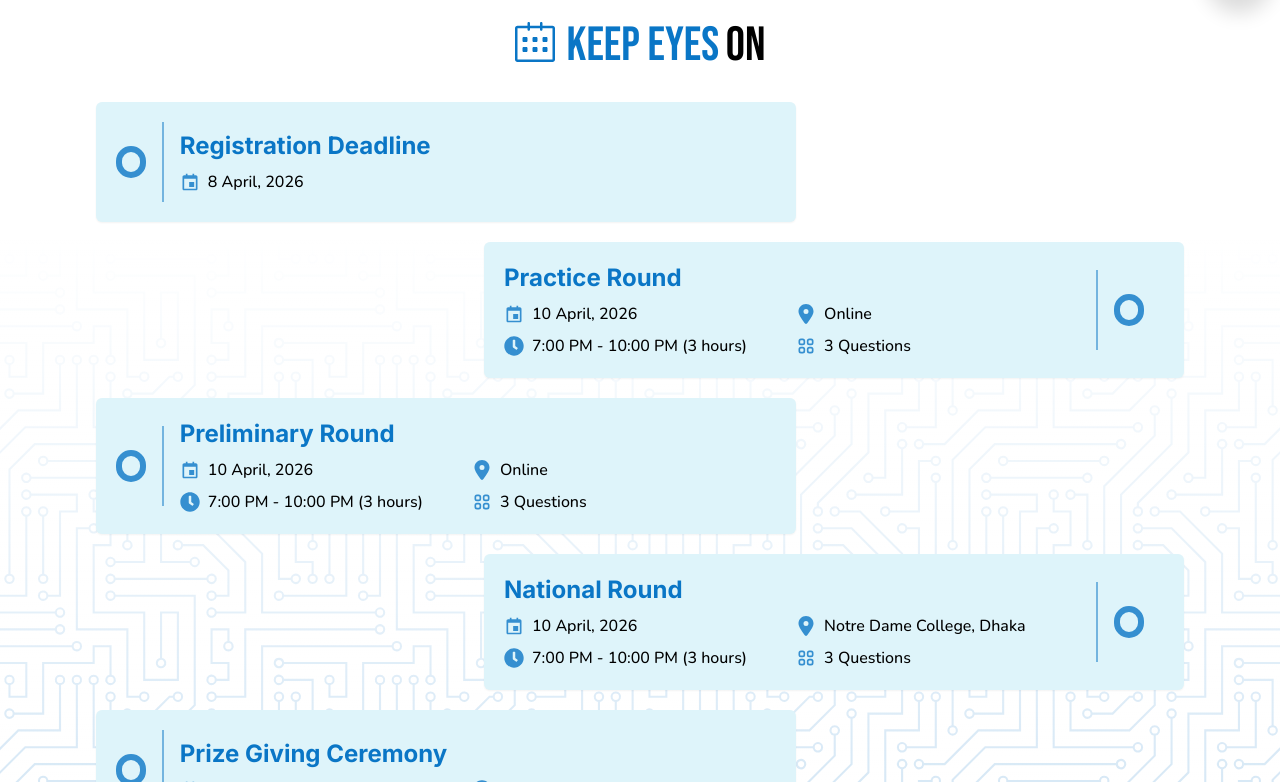
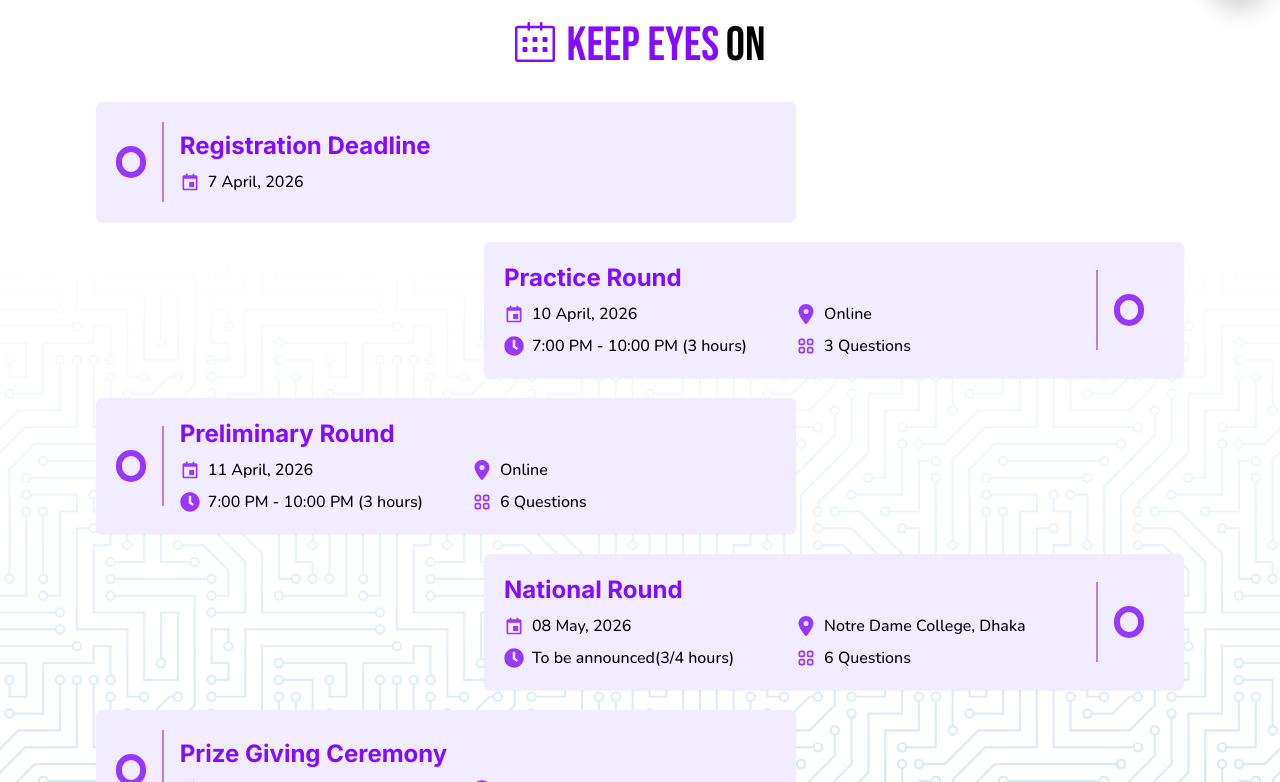
Before and after one commit to nditc/NDITC-FTMPC, a Next.js app: page / in a window 1280 px wide. Shown: the part 778-1560 px from the top of the page. Built offline with nearby package versions, Linux system fonts and the light colour scheme; no server answers; the database is empty.

Commit message:
Theme update

```diff
--- a/src/Components/Home/Prize.tsx
+++ b/src/Components/Home/Prize.tsx
@@ -27,26 +27,26 @@ const Prize = () => {
               <div className="flex  flex-wrap  gap-2 text-2xl ">
                 <div className="flex min-w-[200px]  flex-1 gap-2 items-center   rounded-sm">
                   <FaMoneyBill1Wave className="text-2xl text-primary" />
-                  <b className="text-primary">16,000 </b>Tk
+                  <b className="text-primary">To be announced </b>Tk
                 </div>
               </div>
               <hr className="my-3"></hr>
               <div className="flex  flex-wrap  gap-2 text-xl ">
                 <div className="flex min-w-[200px]  flex-1 gap-2 items-center   rounded-sm">
                   <p>1st Place</p>
-                  <b className="text-primary">8,000 </b>Tk
+                  <b className="text-primary">To be announced </b>Tk
                 </div>
               </div>
               <div className="flex  flex-wrap  gap-2 text-lg ">
                 <div className="flex min-w-[200px]  flex-1 gap-2 items-center   rounded-sm">
                   <p>2nd Place</p>
-                  <b className="text-primary">5,000 </b>Tk
+                  <b className="text-primary">To be announced </b>Tk
                 </div>
               </div>{' '}
               <div className="flex  flex-wrap  gap-2 text-lg ">
                 <div className="flex min-w-[200px]  flex-1 gap-2 items-center   rounded-sm">
                   <p>3rd Place</p>
-                  <b className="text-primary">3,000 </b>Tk
+                  <b className="text-primary">To be announced </b>Tk
                 </div>
               </div>
             </div>
--- a/src/Components/Home/Timeline.tsx
+++ b/src/Components/Home/Timeline.tsx
@@ -67,7 +67,7 @@ const Timeline = () => {
       </h1>
       <div className="container">
         <div className="flex flex-col gap-5  max-w-[1100px] mx-auto">
-          <TimelineCard title="Registration Deadline" date="8 April, 2026" />
+          <TimelineCard title="Registration Deadline" date="7 April, 2026" />
           <TimelineCard
             title="Practice Round"
             date="10 April, 2026"
@@ -77,19 +77,19 @@ const Timeline = () => {
           />
           <TimelineCard
             title="Preliminary Round"
-            date="10 April, 2026"
+            date="11 April, 2026"
             venue="Online"
             time="7:00 PM - 10:00 PM (3 hours)"
-            format="3 Questions"
+            format="6 Questions"
           />
           <TimelineCard
             title="National Round"
-            date="10 April, 2026"
+            date="08 May, 2026"
             venue="Notre Dame College, Dhaka"
-            time="7:00 PM - 10:00 PM (3 hours)"
-            format="3 Questions"
+            time="To be announced(3/4 hours)"
+            format="6 Questions"
           />
-          <TimelineCard title="Prize Giving Ceremony" date="10 April, 2026" time="5.00 AM" />
+          <TimelineCard title="Prize Giving Ceremony" date="09 May, 2026" time="To be announced" />
         </div>
       </div>
     </div>
--- a/src/data/setter_data.ts
+++ b/src/data/setter_data.ts
@@ -12,7 +12,7 @@ type setter = {
   dept?: string | null;
 };
 
-// const x: setter[] = [];
+const x: setter[] = [];
 
 // const x: setter[] = [
 //   {
@@ -73,70 +73,70 @@ type setter = {
 //   },
 // ];
 
-const x: setter[] = [
-  {
-    name: 'Alve Rahman',
-    image_url: '/Images/setters/AR.jpg',
-    post: 'CSE',
-    dept: 'SUST',
-    profile_url: [],
-  },
-  {
-    name: 'Arman Ferdous',
-    image_url: '/Images/setters/AF.jpg',
-    post: 'CSE',
-    dept: 'Brac University',
-    profile_url: [],
-  },
-  {
-    name: 'Rubaiyat E Zaman',
-    image_url: '/Images/setters/REZ.jpg',
-    post: 'CSE',
-    dept: 'BUET',
-    profile_url: [],
-  },
-  {
-    name: 'Ahnaf Shahriar Asif',
-    image_url: '/Images/setters/ASA.jpg',
-    post: 'CSE',
-    dept: 'Brac University',
-    profile_url: [],
-  },
-  {
-    name: 'Sk. Ashrafuzzaman Nafees',
-    image_url: '/Images/setters/SAN.jpg',
-    post: 'CSE',
-    dept: 'BUET',
-    profile_url: [],
-  },
-  {
-    name: 'Shafin Alam',
-    image_url: '/Images/setters/SA.jpg',
-    post: 'CSE',
-    dept: 'Brac University',
-    profile_url: [],
-  },
-  {
-    name: 'Wali E Zaman',
-    image_url: '/Images/setters/WEZ.jpg',
-    post: 'Organizer',
-    dept: "NDC '25",
-    profile_url: [],
-  },
-  {
-    name: 'Kazi Nadid Hossain',
-    image_url: '/Images/setters/KNH.jpg',
-    post: 'Organizer',
-    dept: "NDC '25",
-    profile_url: [],
-  },
+// const x: setter[] = [
+//   {
+//     name: 'Alve Rahman',
+//     image_url: '/Images/setters/AR.jpg',
+//     post: 'CSE',
+//     dept: 'SUST',
+//     profile_url: [],
+//   },
+//   {
+//     name: 'Arman Ferdous',
+//     image_url: '/Images/setters/AF.jpg',
+//     post: 'CSE',
+//     dept: 'Brac University',
+//     profile_url: [],
+//   },
+//   {
+//     name: 'Rubaiyat E Zaman',
+//     image_url: '/Images/setters/REZ.jpg',
+//     post: 'CSE',
+//     dept: 'BUET',
+//     profile_url: [],
+//   },
+//   {
+//     name: 'Ahnaf Shahriar Asif',
+//     image_url: '/Images/setters/ASA.jpg',
+//     post: 'CSE',
+//     dept: 'Brac University',
+//     profile_url: [],
+//   },
+//   {
+//     name: 'Sk. Ashrafuzzaman Nafees',
+//     image_url: '/Images/setters/SAN.jpg',
+//     post: 'CSE',
+//     dept: 'BUET',
+//     profile_url: [],
+//   },
+//   {
+//     name: 'Shafin Alam',
+//     image_url: '/Images/setters/SA.jpg',
+//     post: 'CSE',
+//     dept: 'Brac University',
+//     profile_url: [],
+//   },
+//   {
+//     name: 'Wali E Zaman',
+//     image_url: '/Images/setters/WEZ.jpg',
+//     post: 'Organizer',
+//     dept: "NDC '25",
+//     profile_url: [],
+//   },
+//   {
+//     name: 'Kazi Nadid Hossain',
+//     image_url: '/Images/setters/KNH.jpg',
+//     post: 'Organizer',
+//     dept: "NDC '25",
+//     profile_url: [],
+//   },
 
-  {
-    name: 'HRM Rafsan Amin',
-    image_url: '/Images/setters/HRA.jpg',
-    post: 'Organizer',
-    dept: "NDC '25",
-    profile_url: [],
-  },
-];
+//   {
+//     name: 'HRM Rafsan Amin',
+//     image_url: '/Images/setters/HRA.jpg',
+//     post: 'Organizer',
+//     dept: "NDC '25",
+//     profile_url: [],
+//   },
+// ];
 export default x;
--- a/tailwind.config.ts
+++ b/tailwind.config.ts
@@ -17,14 +17,16 @@ const config: Config = {
         'gradient-conic': 'conic-gradient(from 180deg at 50% 50%, var(--tw-gradient-stops))',
       },
       colors: {
-        primary: '#0a76c6',
-        primary_dark: '#07538b',
-        primary_darkest: '#053b63',
-        secondary: '#2da7cb',
-        secondary_light: '#5bc8e8',
-        secondary_lighter: '#84d6ee',
-        secondary_lightest: '#c2eaf6',
-        secondary_bg: '#def4fa',
+        primary: '#850aff',
+        primary_dark: '#75519b',
+        primary_darkest: '#380968',
+
+        secondary: '#ae87ff',
+        secondary_light: '#c6a8ff',
+        secondary_lighter: '#ddd0ff',
+        secondary_lightest: '#f6f5f8',
+
+        secondary_bg: '#f1ecff',
       },
     },
   },
```
Also changed, not shown: 1 other file (tests, documents, lock files or other folders).
